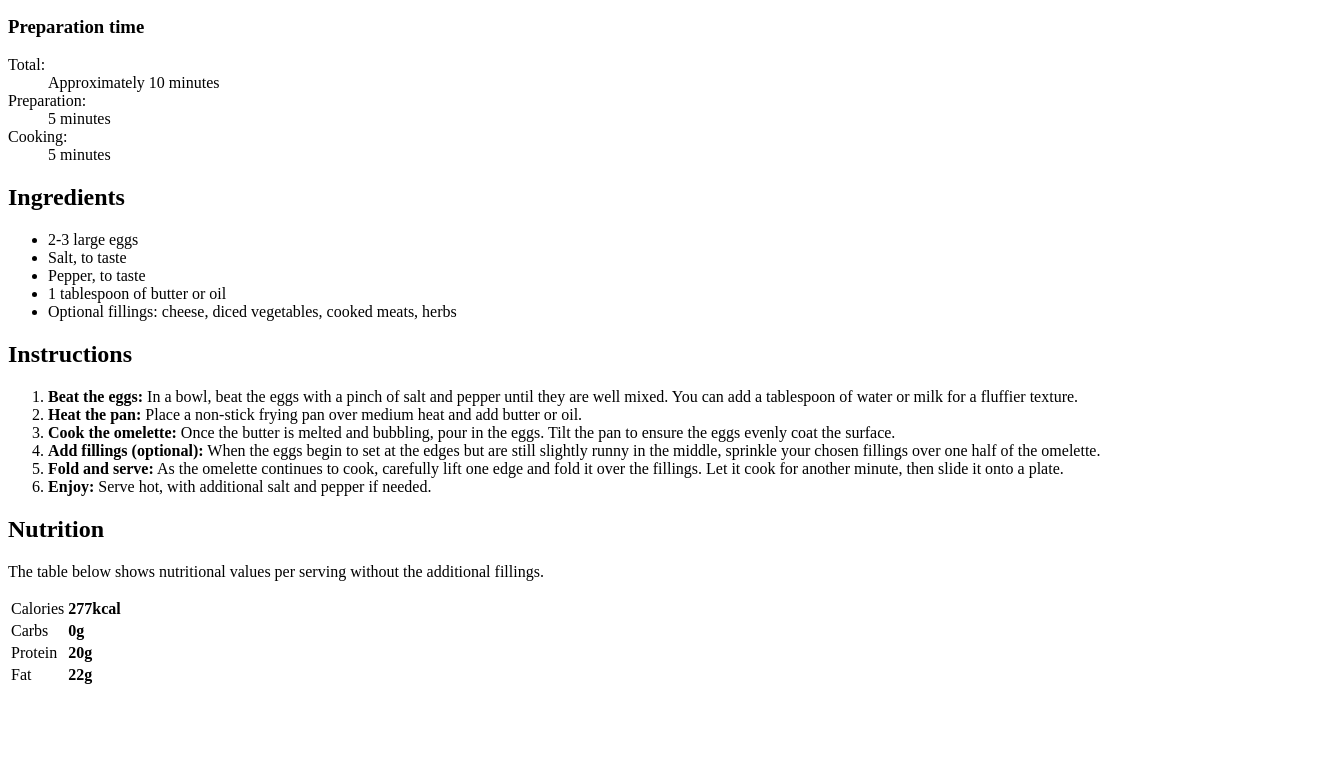
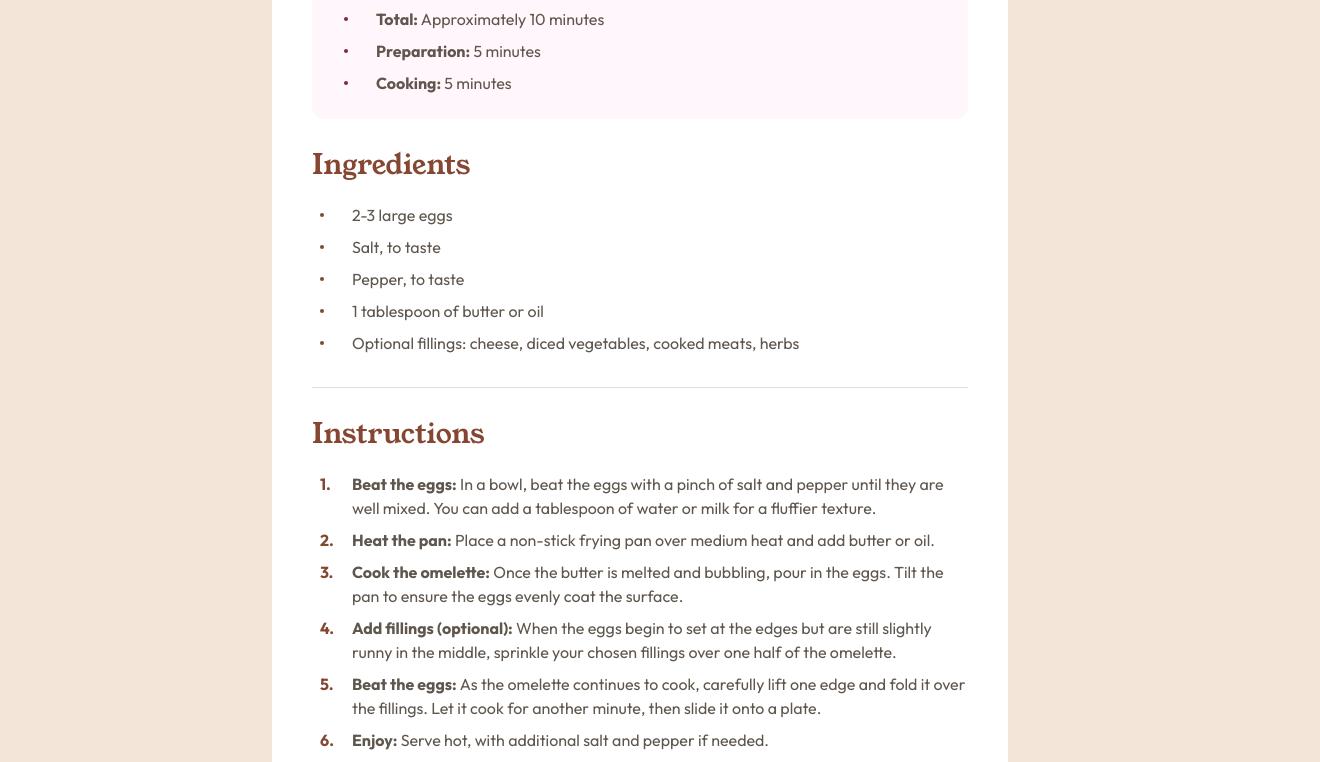
Before and after one commit to austin-jonas/4-recipe-page, a plain HTML site: page index.html in a window 1280 px wide. Shown: the part 713-1475 px from the top of the page, 1320 px wide, since content can reach past the window. Before the commit the page ends 1408 px from the top, so only its background shows below. Drawn offline with Linux system fonts and the light colour scheme.

Commit message:
Complete

```diff
--- a/index.html
+++ b/index.html
@@ -8,6 +8,7 @@
 </head>
 <body>
 
+
 <div class="card">
 
 
@@ -15,83 +16,145 @@
         <img src="assets/images/image-omelette.jpeg" alt="omelette">
     </div>
 
+
     <div class="text-content">
+
 
         <div class="title">
             <h1>Simple Omelette Recipe</h1>
             <p>An easy and quick dish, perfect for any meal. This classic omelette combines beaten eggs cooked to perfection, optionally filled with your choice of cheese, vegetables, or meats.</p>
         </div>
 
+
         <div class="preparation-time">
             <h3>Preparation time</h3>
-            <dl class="preparation-list">
-                <dt><span class="dl-bullet"></span>Total:</dt>
-                <dd>Approximately 10 minutes</dd>
-                <dt><span class="dl-bullet"></span>Preparation:</dt>
-                <dd>5 minutes</dd>
-                <dt><span class="dl-bullet"></span>Cooking:</dt>
-                <dd>5 minutes</dd>
-            </dl>
+            <ul class="preparation-list">
+                <li>
+                    <span class="custom-bullet"></span>
+                    <p><strong>Total:</strong> Approximately 10 minutes</p>
+                </li>
+                <li>
+                    <span class="custom-bullet"></span>
+                    <p><strong>Preparation:</strong> 5 minutes</p>
+                </li>
+                <li>
+                    <span class="custom-bullet"></span>
+                    <p><strong>Cooking:</strong> 5 minutes</p>
+                </li>
+            </ul>
         </div>
 
 
         <section class="ingredients">
             <h2>Ingredients</h2>
             <ul class="ingredients-list">
-                <li class="ingredient">
-                    <span class="ul-bullet"></span>2-3 large eggs
+                <li>
+                    <span class="ul-bullet"></span>
+                    <p>2-3 large eggs</p>
                 </li>
-                <li class="ingredient">
-                    <span class="ul-bullet"></span>Salt, to taste
+                <li>
+                    <span class="ul-bullet"></span>
+                    <p>Salt, to taste</p>
                 </li>
-                <li class="ingredient">
-                    <span class="ul-bullet"></span>Pepper, to taste
+                <li>
+                    <span class="ul-bullet"></span>
+                    <p>Pepper, to taste</p>
                 </li>
-                <li class="ingredient">
-                    <span class="ul-bullet"></span>1 tablespoon of butter or oil
+                <li>
+                    <span class="ul-bullet"></span>
+                    <p>1 tablespoon of butter or oil</p>
                 </li>
-                <li class="ingredient">
-                    <span class="ul-bullet"></span>Optional fillings: cheese, diced vegetables, cooked meats, herbs
+                <li>
+                    <span class="ul-bullet"></span>
+                    <p>Optional fillings: cheese, diced vegetables, cooked meats, herbs</p>
                 </li>
             </ul>
         </section>
 
+
+        <div class="separator"></div>
+
+
         <section class="instructions">
             <h2>Instructions</h2>
             <ol class="instructions-list">
-                <li><strong>Beat the eggs:</strong> In a bowl, beat the eggs with a pinch of salt and pepper until they are well mixed. You can add a tablespoon of water or milk for a fluffier texture.</li>
-                <li><strong>Heat the pan:</strong> Place a non-stick frying pan over medium heat and add butter or oil.</li>
-                <li><strong>Cook the omelette:</strong> Once the butter is melted and bubbling, pour in the eggs. Tilt the pan to ensure the eggs evenly coat the surface.</li>
-                <li><strong>Add fillings (optional):</strong> When the eggs begin to set at the edges but are still slightly runny in the middle, sprinkle your chosen fillings over one half of the omelette.</li>
-                <li><strong>Fold and serve:</strong> As the omelette continues to cook, carefully lift one edge and fold it over the fillings. Let it cook for another minute, then slide it onto a plate.</li>
-                <li><strong>Enjoy:</strong> Serve hot, with additional salt and pepper if needed.</li>
+                <li>
+                    <div class="number">1.</div>
+                    <div class="text"><strong>Beat the eggs:</strong> In a bowl, beat the eggs with a pinch of salt and pepper until they are well mixed. You can add a tablespoon of water or milk for a fluffier texture.</div>
+                </li>
+                <li>
+                    <div class="number">2.</div>
+                    <div class="text"><strong>Heat the pan:</strong> Place a non-stick frying pan over medium heat and add butter or oil.</div>
+                </li>
+                <li>
+                    <div class="number">3.</div>
+                    <div class="text"><strong>Cook the omelette:</strong> Once the butter is melted and bubbling, pour in the eggs. Tilt the pan to ensure the eggs evenly coat the surface.</div>
+                </li>
+                <li>
+                    <div class="number">4.</div>
+                    <div class="text"><strong>Add fillings (optional):</strong> When the eggs begin to set at the edges but are still slightly runny in the middle, sprinkle your chosen fillings over one half of the omelette.</div>
+                </li>
+                <li>
+                    <div class="number">5.</div>
+                    <div class="text"><strong>Beat the eggs:</strong> As the omelette continues to cook, carefully lift one edge and fold it over the fillings. Let it cook for another minute, then slide it onto a plate.</div>
+                </li>
+                <li>
+                    <div class="number">6.</div>
+                    <div class="text"><strong>Enjoy:</strong> Serve hot, with additional salt and pepper if needed.</div>
+                </li>
             </ol>
         </section>
+
+
+        <div class="separator"></div>
+
 
         <section class="nutrition">
             <h2>Nutrition</h2>
             <p>The table below shows nutritional values per serving without the additional fillings.</p>
             <table class="nutrition-table">
                 <tbody>
+
                     <tr>
-                        <td>Calories</td>
-                        <td><strong>277kcal</strong></td>
+                        <td>
+                            <div class="nutrition-row">
+                                <div class="left-text">Calories</div>
+                                <div class="right-text"><strong>277kcal</strong></div>
+                            </div>
+                        </td>
                     </tr>
+
                     <tr>
-                        <td>Carbs</td>
-                        <td><strong>0g</strong></td>
+                        <td>
+                            <div class="nutrition-row">
+                                <div class="left-text">Carbs</div>
+                                <div class="right-text"><strong>0g</strong></div>
+                            </div>
+                        </td>
                     </tr>
+
                     <tr>
-                        <td>Protein</td>
-                        <td><strong>20g</strong></td>
+                        <td>
+                            <div class="nutrition-row">
+                                <div class="left-text">Protein</div>
+                                <div class="right-text"><strong>20g</strong></div>
+                            </div>
+                        </td>
                     </tr>
+
                     <tr>
-                        <td>Fat</td>
-                        <td><strong>22g</strong></td>
+                        <td>
+                            <div class="nutrition-row">
+                                <div class="left-text">Fat</div>
+                                <div class="right-text"><strong>22g</strong></div>
+                            </div>
+                        </td>
                     </tr>
+
                 </tbody>
             </table>
         </section>
+
 
     </div>
 
@@ -99,6 +162,5 @@
 </div>
 
 
-
 </body>
 </html>
--- a/styles.css
+++ b/styles.css
@@ -0,0 +1,287 @@
+@font-face {
+    font-family: 'Young-Serif';
+    src: url('./assets/fonts/YoungSerif-Regular.ttf');
+    font-weight: 400;
+    font-style: normal;
+}
+
+@font-face {
+    font-family: 'Outfit';
+    src: url('./assets/fonts/Outfit-VariableFont_wght.ttf');
+    font-weight: 400 700;
+    font-style: normal;
+}
+
+* {
+    margin: 0;
+    padding: 0;
+    box-sizing: border-box;
+}
+
+body {
+    display: flex;
+    flex-direction: column;
+    justify-content: center;
+    align-items: center;
+    min-height: 100vh;
+
+    background-color: #F3E5D7;
+    font-family: 'Outfit', sans-serif;
+    font-weight: 400;
+    font-style: normal;
+    line-height: 150%;
+
+    padding: 128px 48px;
+    gap: 8px;
+}
+
+.card {
+    display: flex;
+    flex-direction: column;
+    align-items: flex-start;
+    width: 100%;
+    max-width: 736px;
+    padding: 40px;
+    gap: 40px;
+    flex-shrink: 0;
+    border-radius: 24px;
+    background: #fff;
+}
+
+.omelette-image img {
+    width: 100%;
+    height: 300px;
+    object-fit: cover;
+    display: block;
+    border-radius: 12px;
+}
+
+.text-content {
+    display: flex;
+    flex-direction: column;
+    align-items: flex-start;
+    gap: 32px;
+    align-self: stretch;
+}
+
+.title {
+    display: flex;
+    flex-direction: column;
+    align-items: flex-start;
+    gap: 32px;
+    align-self: stretch;
+}
+
+h1 {
+    font-family: 'Young-Serif', cursive;
+    font-size: 40px;
+    font-weight: 400;
+    font-style: normal;
+    line-height: 100%;
+    color: #312E2C;
+    align-self: stretch;
+}
+
+p {
+    font-size: 16px;
+    color: #5F564D;
+    align-self: stretch;
+}
+
+.preparation-time {
+    background-color: #FFF7FB;
+    padding: 24px;
+    width: 100%;
+    border-radius: 12px;
+}
+
+.preparation-time h3 {
+    font-size: 20px;
+    font-weight: 600;
+    font-style: normal;
+    line-height: 100%;
+    color: #7A284E;
+    margin-bottom: 16px;
+}
+
+.preparation-list {
+    display: flex;
+    flex-direction: column;
+    gap: 8px;
+    list-style: none;
+    padding: 0;
+    margin: 0;
+}
+
+.preparation-list li {
+    display: flex;
+    align-items: flex-start;
+    gap: 16px;
+    margin-left: 8px;
+}
+
+.custom-bullet {
+    width: 4px;
+    height: 4px;
+    background-color: #7A284E;
+    border-radius: 50%;
+    flex-shrink: 0;
+    margin-top: 10px;
+    margin-right: 12px;
+}
+
+.preparation-list p {
+    font-size: 16px;
+    color: #5F564D;
+    margin: 0;
+}
+
+h2 {
+    font-family: 'Young-Serif', cursive;
+    font-size: 28px;
+    font-weight: 400;
+    font-style: normal;
+    line-height: 100%;
+    color: #854632;
+    align-self: stretch;
+    margin-bottom: 24px;
+}
+
+.ingredients-list {
+    display: flex;
+    flex-direction: column;
+    gap: 8px;
+    list-style: none;
+    padding: 0;
+    margin: 0;
+}
+
+.ingredients-list li {
+    display: flex;
+    align-items: flex-start;
+    gap: 16px;
+    margin-left: 8px;
+}
+
+.ul-bullet {
+    width: 4px;
+    height: 4px;
+    background-color: #854632;
+    border-radius: 50%;
+    flex-shrink: 0;
+    margin-top: 10px;
+    margin-right: 12px;
+}
+
+.ingredients-list p {
+    font-size: 16px;
+    color: #5F564D;
+    margin: 0;
+}
+
+.separator {
+    align-self: stretch;
+    height: 1px;
+    background-color: #E3DDD7;
+}
+
+.instructions-list {
+    display: flex;
+    flex-direction: column;
+    gap: 8px;
+    list-style: none;
+    padding: 0;
+    margin: 0;
+}
+
+.instructions-list li {
+    display: flex;
+    align-items: flex-start;
+    gap: 16px;
+    margin-left: 8px;
+}
+
+.instructions-list .number {
+    font-weight: 700;
+    color: #854632;
+    min-width: 16px;
+}
+
+.instructions-list .text {
+    font-size: 16px;
+    color: #5F564D;
+}
+
+.nutrition p {
+    margin-bottom: 24px;
+}
+
+.nutrition-table {
+    width: 100%;
+    border-collapse: collapse;
+    table-layout: fixed;
+}
+
+.nutrition-table tr:not(:last-child) {
+    border-bottom: 1px solid #E3DDD7;
+}
+
+.nutrition-table td {
+    padding: 0;
+}
+
+.nutrition-row {
+    display: flex;
+    align-items: center;
+    padding-left: 32px;
+    padding-right: 32px;
+    gap: 16px;
+    width: 100%;
+    box-sizing: border-box;
+}
+
+.nutrition-table tr:not(:first-child) .nutrition-row {
+    padding-top: 12px;
+}
+
+.nutrition-table tr:not(:last-child) .nutrition-row {
+    padding-bottom: 12px;
+}
+
+.left-text, .right-text {
+    flex: 1;
+    font-size: 16px;
+}
+
+.left-text {
+    text-align: left;
+    color: #5F564D;
+}
+
+.right-text {
+    font-weight: 700;
+    color: #854632;
+    text-align: left;
+}
+
+@media (max-width: 600px) {
+    body {
+        padding: 0;
+        background-color: #ffffff;
+    }
+    .card {
+        all: unset;
+        display: contents;
+    }
+
+    .omelette-image img {
+        width: 100%;
+        height: auto;
+        border-radius: 0;
+        object-fit: cover;
+    }
+
+    .text-content {
+        padding: 40px 32px;
+    }
+}
```
